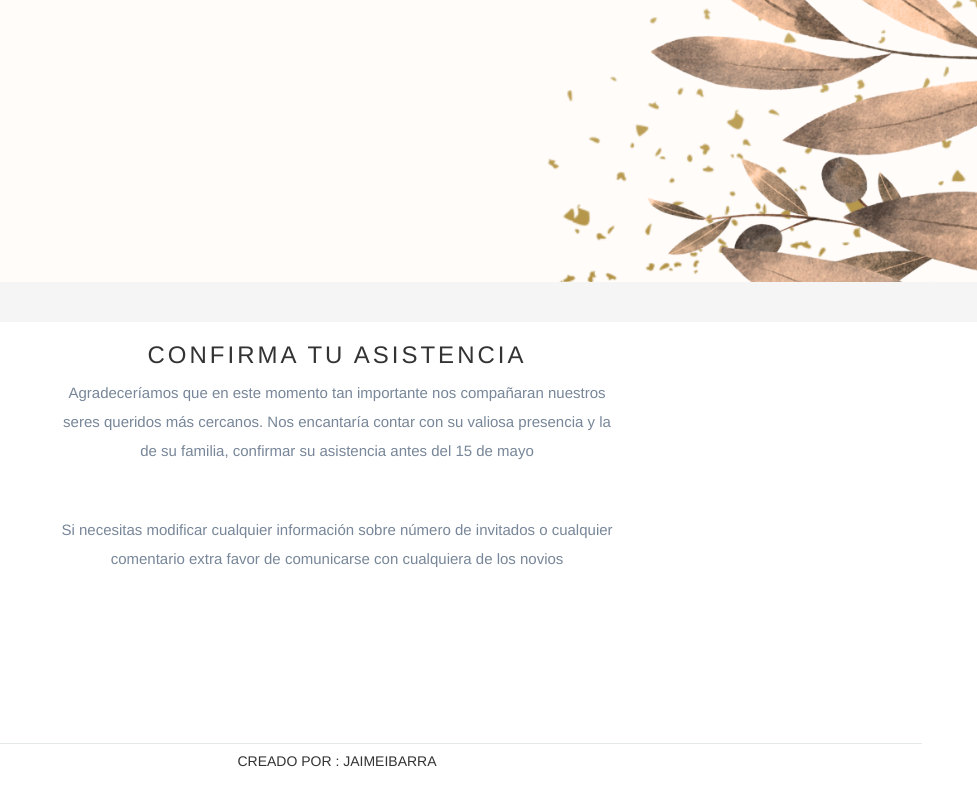
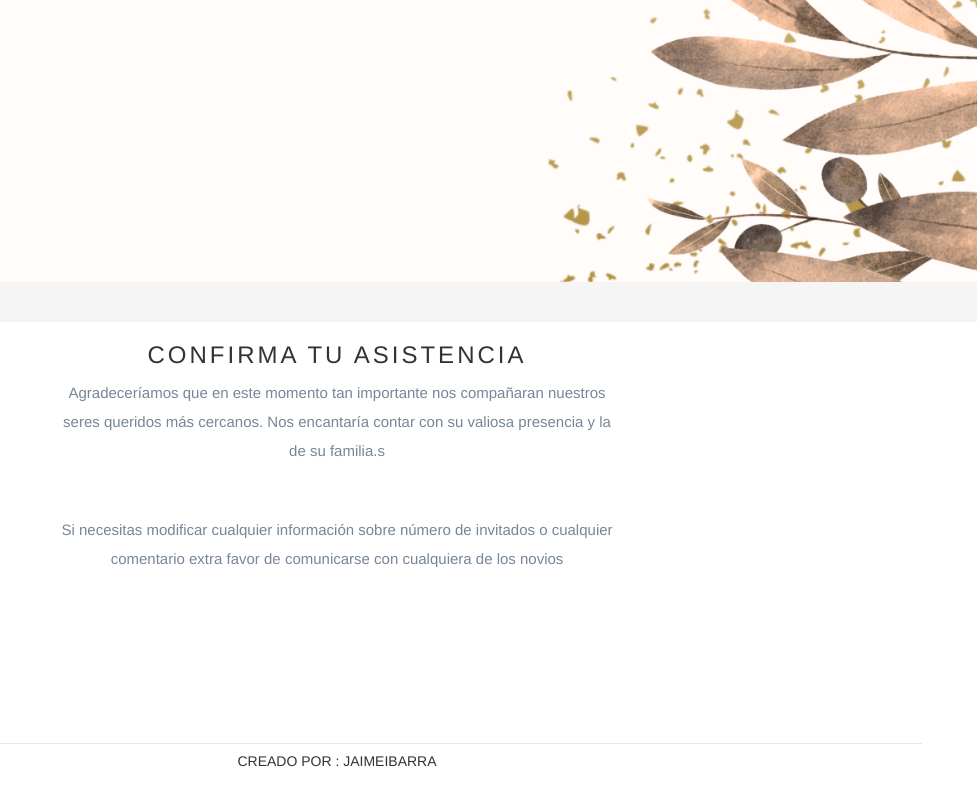
Before and after one commit to Jaimeibarrae/InvitacionBoda, a website with bundled scripts: page Invitacion.html in a window 1280 px wide. Shown: the part 7592-8392 px from the top of the page, without its empty margins (303-1280 px from the left). Built offline with nearby package versions, Linux system fonts and the light colour scheme; no server answers.

Commit message:
Update Invitacion.html

```diff
--- a/Invitacion.html
+++ b/Invitacion.html
@@ -286,7 +286,7 @@
         <div class="row">
             <div class="col-md-6 col-md-offset-3">
                 <h3>Confirma tu asistencia</h3>
-                <p>Agradeceríamos que en este momento tan importante nos compañaran nuestros seres queridos más cercanos. Nos encantaría contar con su valiosa presencia y la de su familia, confirmar su asistencia antes del 15 de mayo</p>
+                <p>Agradeceríamos que en este momento tan importante nos compañaran nuestros seres queridos más cercanos. Nos encantaría contar con su valiosa presencia y la de su familia.s</p>
                 <form id="rsvp-form" class="rsvp-form gform "
                       action=""
                       method="POST">
```
